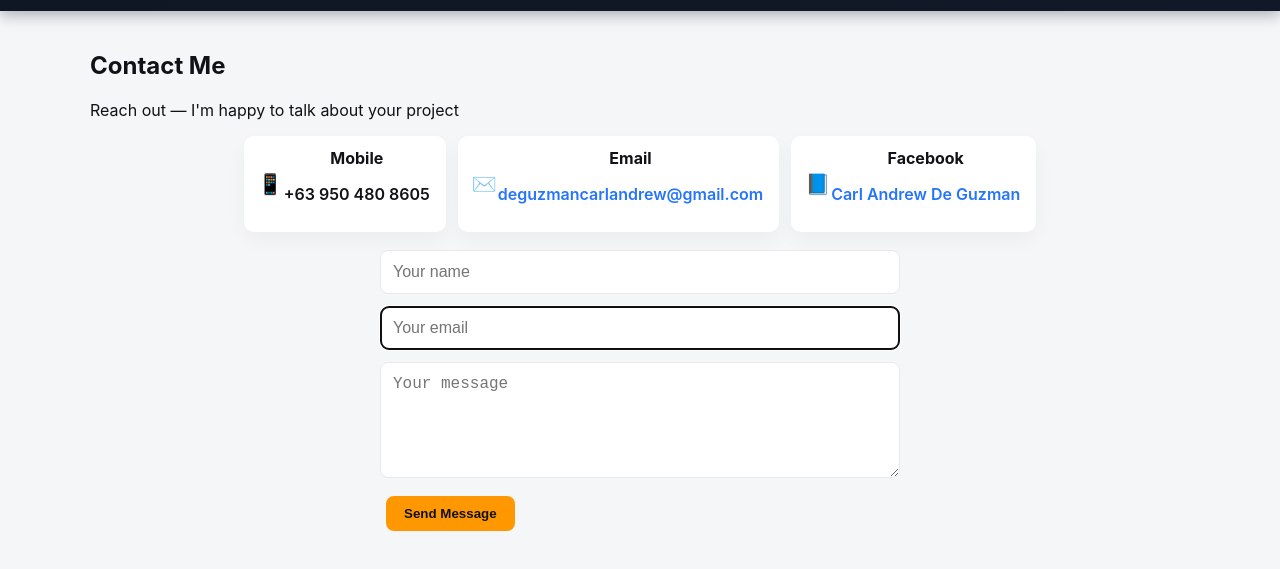
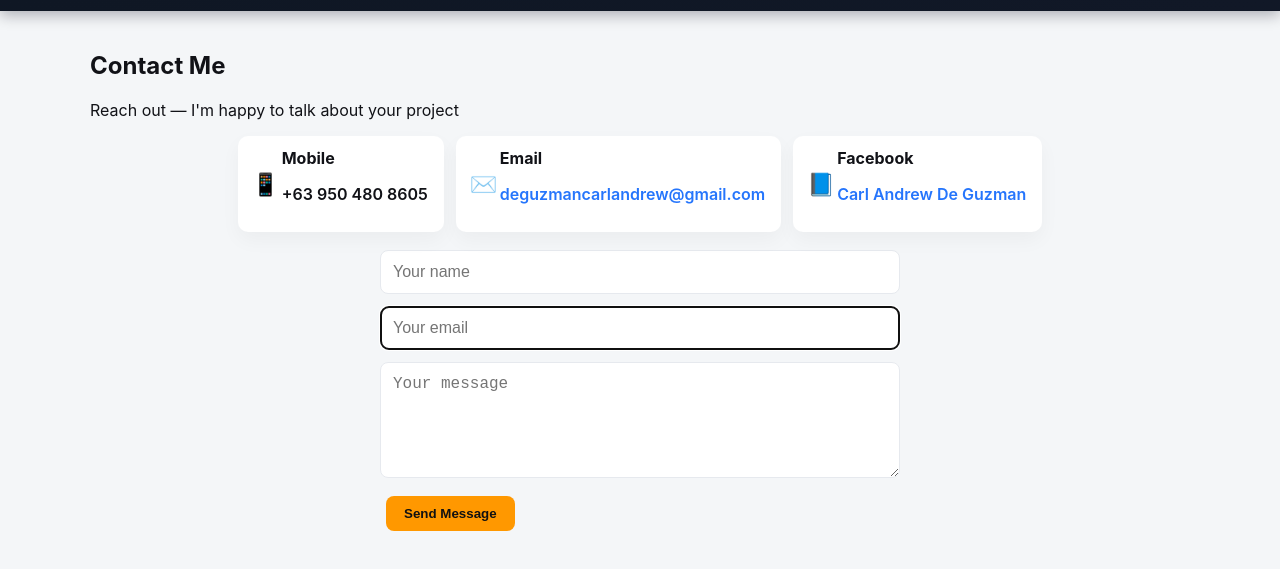
Before and after one commit to deguzmancarlandrew-collab/portfolio, a plain HTML site: page index.html in a window 1280 px wide. Both pictures are taken after a click on the button "Hire Me". Shown: the part 53-622 px from the top of the page. Drawn offline with Linux system fonts and the light colour scheme.

Commit message:
Update style.css

```diff
--- a/style.css
+++ b/style.css
@@ -242,14 +242,14 @@ h1 {
 
 .contact-card {
   background: var(--card);
-  padding: 12px 16px;
+  padding: 12px 16px 12px 44px; /* space for icon */
   border-radius: 10px;
   box-shadow: 0 8px 20px rgba(2, 6, 23, 0.04);
   min-width: 180px;
-  text-align: center;
+  text-align: left;
   position: relative;
-  padding-left: 40px;
   font-weight: 600;
+  font-size: 1rem;
 }
 
 .contact-card strong {
@@ -258,13 +258,14 @@ h1 {
   font-weight: 700;
 }
 
+/* Icons */
 .contact-card.mobile::before {
   content: "📱";
   position: absolute;
   left: 14px;
   top: 50%;
   transform: translateY(-50%);
-  font-size: 20px;
+  font-size: 22px;
 }
 
 .contact-card.email::before {
@@ -273,7 +274,7 @@ h1 {
   left: 14px;
   top: 50%;
   transform: translateY(-50%);
-  font-size: 20px;
+  font-size: 22px;
 }
 
 .contact-card.facebook::before {
@@ -282,7 +283,7 @@ h1 {
   left: 14px;
   top: 50%;
   transform: translateY(-50%);
-  font-size: 20px;
+  font-size: 22px;
 }
 
 .contact-card a {
@@ -369,13 +370,13 @@ h1 {
   color: #333;
 }
 
-/* PRO badge */
+/* PRO badge next to name */
 .pro-badge {
   background: var(--primary);
   color: #fff;
   font-size: 0.8rem;
   font-weight: 700;
-  padding: 4px 8px;
+  padding: 4px 10px;
   border-radius: 12px;
   margin-left: 10px;
   vertical-align: middle;
```
